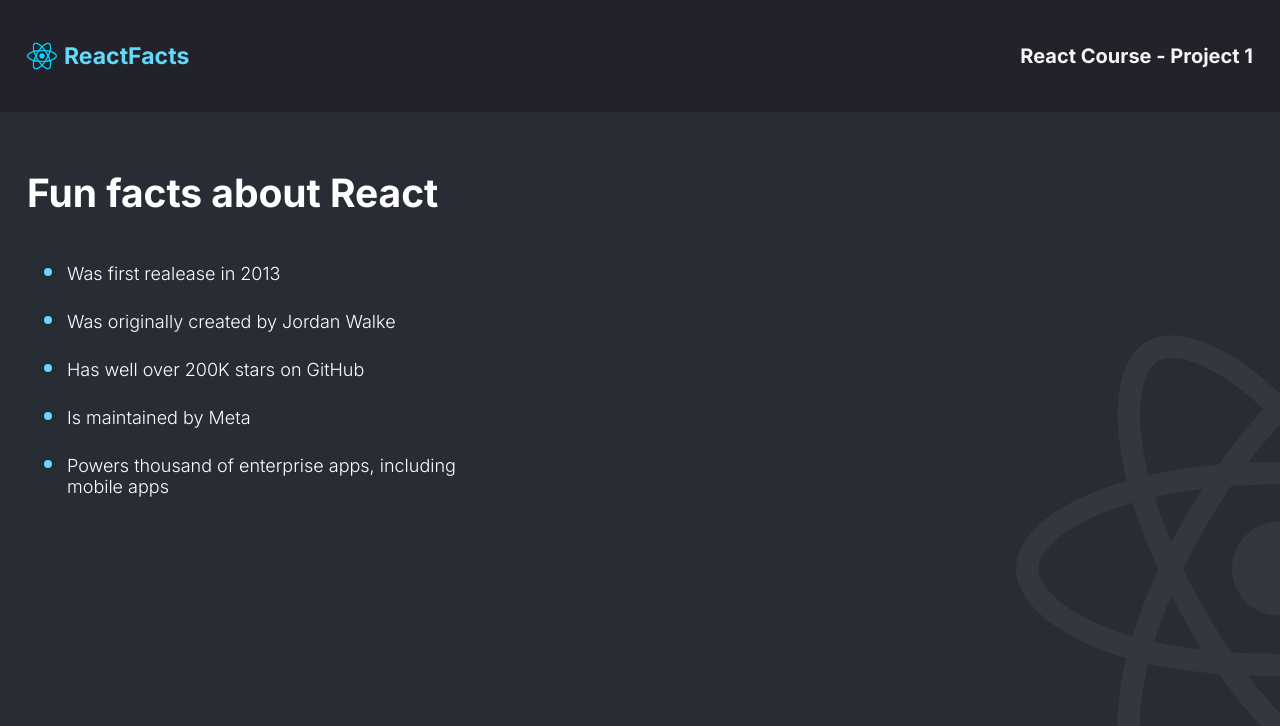
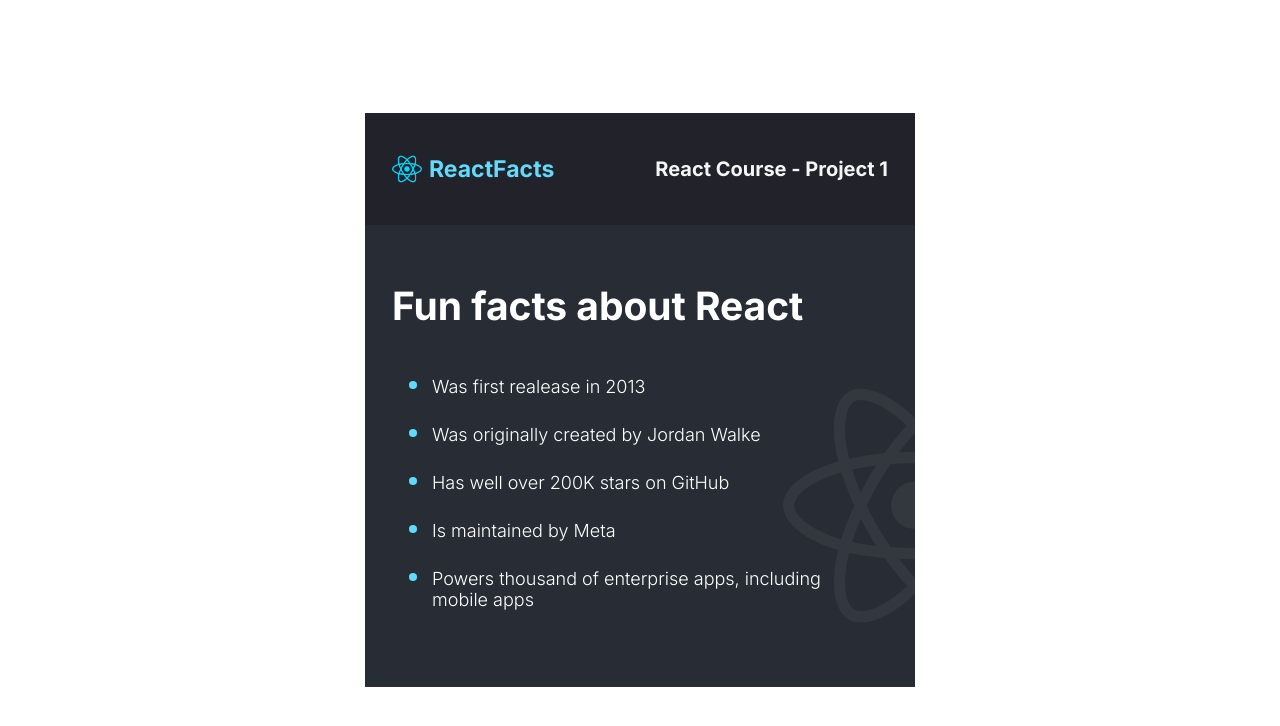
Before and after one commit to erzanthedev/site-info, a React (Vite) app: page / in a window 1280 px wide. Shown: the top 726 px of the page. Built offline with nearby package versions, Linux system fonts and the light colour scheme.

Commit message:
feat: added styling to app container and replaced background image

```diff
--- a/src/App.jsx
+++ b/src/App.jsx
@@ -3,7 +3,7 @@
 
 const App = () => {
   return (
-    <div>
+    <div className="container">
       <Navbar />
       <Content />
     </div>
--- a/src/style.css
+++ b/src/style.css
@@ -3,6 +3,19 @@
   box-sizing: border-box;
   margin: 0;
 }
+
+#root {
+  display: flex;
+  justify-content: center;
+  align-items: center;
+  height: 100vh;
+}
+
+.container {
+  width: 100%;
+  max-width: 550px;
+}
+
 /* Navbar */
 nav {
   height: 50px;
@@ -32,13 +45,13 @@
 /* Main Content */
 
 main {
-  background: url("./assets/ReactFacts-icon2.png");
+  background: url("./assets/ReactFacts-icon1x.png");
   background-repeat: no-repeat;
-  background-position: right;
+  background-position: right 75%;
   background-color: #282d35;
   color: #ffffff;
-  height: 100vh;
   padding: 57px 27px;
+  height: 100%;
 }
 
 .main-title {
```
Also changed, not shown: src/assets/ReactFacts-icon1x.png (added), src/assets/ReactFacts-icon2.png (deleted).
